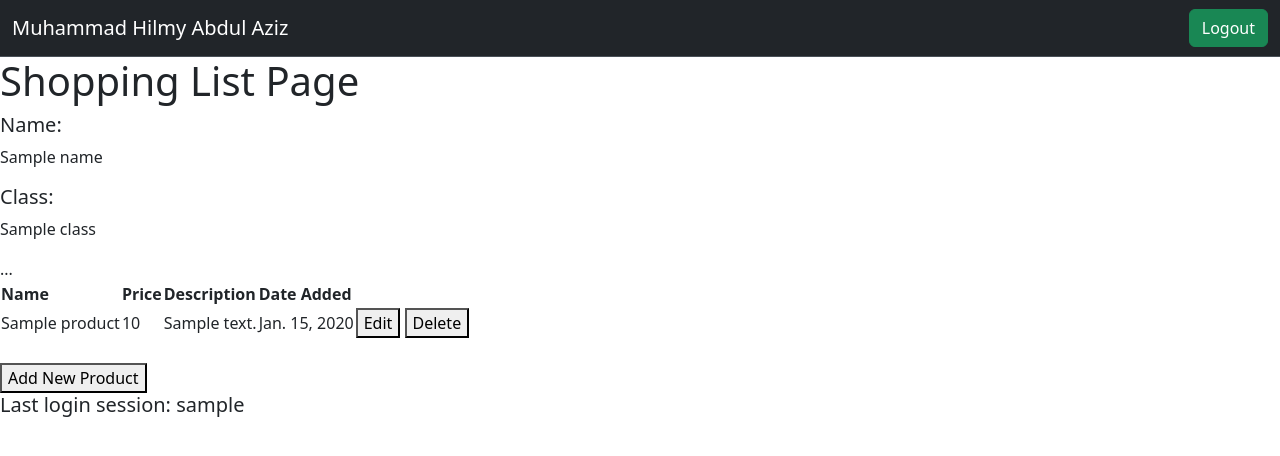
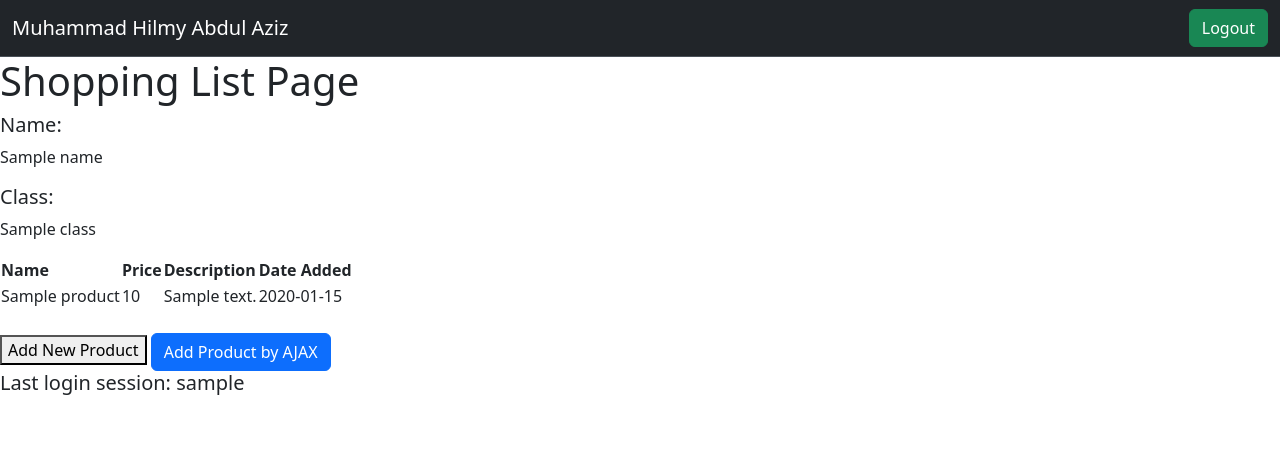
Before and after one commit to Hilmy224/shopping-list, a Django app: template main/templates/main.html in a window 1280 px wide. Shown: the top 456 px of the page. Run offline with Django 4.2, Linux system fonts and the light colour scheme; tables that the repository leaves empty hold one stand-in row (values such as "Sample post"); the template is opened without the code that fills it: values that come from a table or form of the project are taken from there, most other values are stand-ins (such as "Sample title", 1, 10 or a date in 2020).

Commit message:
Tutorial 5 Selesai

```diff
--- a/main/templates/main.html
+++ b/main/templates/main.html
@@ -18,47 +18,91 @@
 
     <h5>Class:</h5>
     <p>{{class}}</p>
-    ...
-<table>
-    <tr>
-        <th>Name</th>
-        <th>Price</th>
-        <th>Description</th>
-        <th>Date Added</th>
-    </tr>
 
-    {% comment %} Below is how to show the product data {% endcomment %}
+    <table id="product_table">
+        <div class="modal fade" id="exampleModal" tabindex="-1" aria-labelledby="exampleModalLabel" aria-hidden="true">
+            <div class="modal-dialog">
+                <div class="modal-content">
+                    <div class="modal-header">
+                        <h1 class="modal-title fs-5" id="exampleModalLabel">Add New Product</h1>
+                        <button type="button" class="btn-close" data-bs-dismiss="modal" aria-label="Close"></button>
+                    </div>
+                    <div class="modal-body">
+                        <form id="form" onsubmit="return false;">
+                            {% csrf_token %}
+                            <div class="mb-3">
+                                <label for="name" class="col-form-label">Name:</label>
+                                <input type="text" class="form-control" id="name" name="name"></input>
+                            </div>
+                            <div class="mb-3">
+                                <label for="price" class="col-form-label">Price:</label>
+                                <input type="number" class="form-control" id="price" name="price"></input>
+                            </div>
+                            <div class="mb-3">
+                                <label for="description" class="col-form-label">Description:</label>
+                                <textarea class="form-control" id="description" name="description"></textarea>
+                            </div>
+                        </form>
+                    </div>
+                    <div class="modal-footer">
+                        <button type="button" class="btn btn-secondary" data-bs-dismiss="modal">Close</button>
+                        <button type="button" class="btn btn-primary" id="button_add" data-bs-dismiss="modal">Add Product</button>
+                    </div>
+                </div>
+            </div>
+        </div>
+    </table>
 
-    {% for product in products %}
-        <tr>
-            <td>{{product.name}}</td>
-            <td>{{product.price}}</td>
-            <td>{{product.description}}</td>
-            <td>{{product.date_added}}</td>
-            <td>
-                <a href="{% url 'main:edit_product' product.pk %}" style="text-decoration: none;">
-                    <button>
-                        Edit
-                    </button>
-                </a>
-                <a href="{% url 'main:delete_product' product.pk %}" style="text-decoration: none;">
-                    <button>
-                        Delete
-                    </button>
-                </a>
-            </td>
-        </tr>
-    {% endfor %}
-</table>
+
+
 
 <br />
 
-<a href="{% url 'main:create_product' %}">
+<a style="text-decoration: none;"href="{% url 'main:create_product' %}">
     <button>
         Add New Product
     </button>
 </a>
 
+<button type="button" class="btn btn-primary" data-bs-toggle="modal" data-bs-target="#exampleModal">Add Product by AJAX</button>
 <h5>Last login session: {{ last_login }}</h5>
 
+<script>
+    async function getProducts() {
+        return fetch("{% url 'main:get_product_json' %}").then((res) => res.json())
+    }
+    async function refreshProducts() {
+        document.getElementById("product_table").innerHTML = ""
+        const products = await getProducts()
+        let htmlString = `<tr>
+            <th>Name</th>
+            <th>Price</th>
+            <th>Description</th>
+            <th>Date Added</th>
+        </tr>`
+        products.forEach((item) => {
+            htmlString += `\n<tr>
+            <td>${item.fields.name}</td>
+            <td>${item.fields.price}</td>
+            <td>${item.fields.description}</td>
+            <td>${item.fields.date_added}</td>
+        </tr>`
+        })
+
+        document.getElementById("product_table").innerHTML = htmlString
+    }
+
+    refreshProducts()
+
+    function addProduct() {
+        fetch("{% url 'main:add_product_ajax' %}", {
+            method: "POST",
+            body: new FormData(document.querySelector('#form'))
+        }).then(refreshProducts)
+
+        document.getElementById("form").reset()
+        return false
+    }
+    document.getElementById("button_add").onclick = addProduct
+</script>
 {% endblock content %}
--- a/main/urls.py
+++ b/main/urls.py
@@ -1,5 +1,5 @@
 from django.urls import path
-from main.views import show_main, create_product, show_xml, show_json,register,login_user,logout_user,edit_product,delete_product
+from main.views import show_main, create_product, show_xml, show_json,register,login_user,logout_user,edit_product,delete_product,get_product_json,add_product_ajax
 
 app_name = 'main'
 
@@ -13,4 +13,6 @@ urlpatterns = [
     path('logout/', logout_user, name='logout'),
     path('edit-product/<int:id>', edit_product, name='edit_product'),
     path('delete/<int:id>', delete_product, name='delete_product'),
+    path('get-product/', get_product_json, name='get_product_json'),
+    path('create-product-ajax/', add_product_ajax, name='add_product_ajax')
 ]
--- a/main/views.py
+++ b/main/views.py
@@ -21,6 +21,10 @@ from django.contrib.auth import logout
 
 #Import for restricting access
 from django.contrib.auth.decorators import login_required
+from django.http import HttpResponseNotFound
+
+# Import CRSF
+from django.views.decorators.csrf import csrf_exempt
 
 #Need login before accessing the others
 @login_required(login_url='/login')
@@ -89,9 +93,6 @@ def create_product(request):
 #XML Functions
 def show_xml(request):
     data = Product.objects.all()
-
-def show_xml(request):
-    data = Product.objects.all()
     return HttpResponse(serializers.serialize("xml", data), content_type="application/xml")
 
 def show_xml_by_id(request, id):
@@ -101,14 +102,31 @@ def show_xml_by_id(request, id):
 #JSON Functions
 def show_json(request):
     data = Product.objects.all()
-
-def show_json(request):
-    data = Product.objects.all()
     return HttpResponse(serializers.serialize("json", data), content_type="application/json")
 
 def show_json_by_id(request, id):
     data = Product.objects.filter(pk=id)
     return HttpResponse(serializers.serialize("json", data), content_type="application/json")
+
+#
+def get_product_json(request):
+    product_item = Product.objects.all()
+    return HttpResponse(serializers.serialize('json', product_item))
+
+@csrf_exempt
+def add_product_ajax(request):
+    if request.method == 'POST':
+        name = request.POST.get("name")
+        price = request.POST.get("price")
+        description = request.POST.get("description")
+        user = request.user
+
+        new_product = Product(name=name, price=price, description=description, user=user)
+        new_product.save()
+
+        return HttpResponse(b"CREATED", status=201)
+
+    return HttpResponseNotFound()
 
 #Edit Product
 def edit_product(request, id):
```
